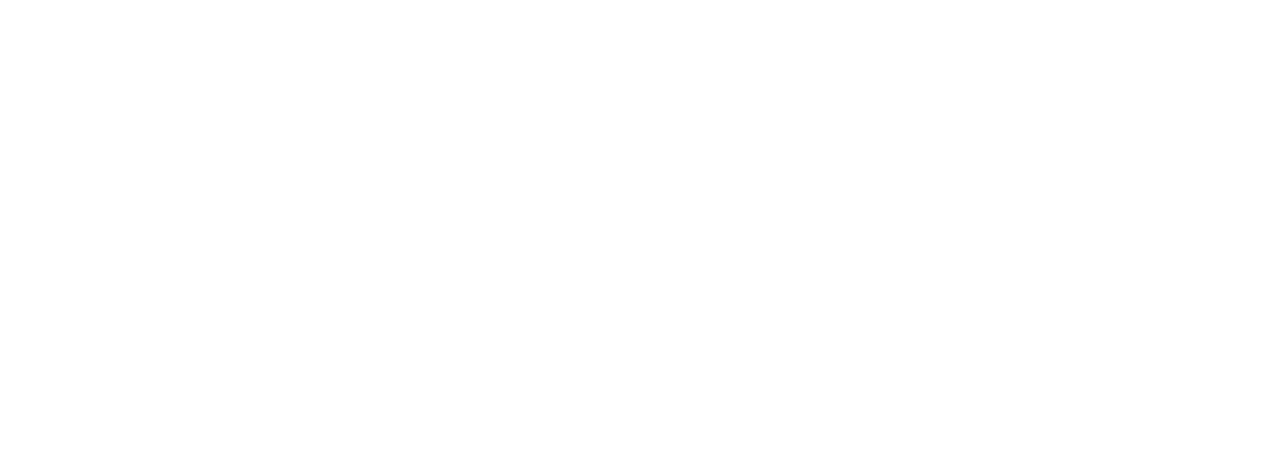
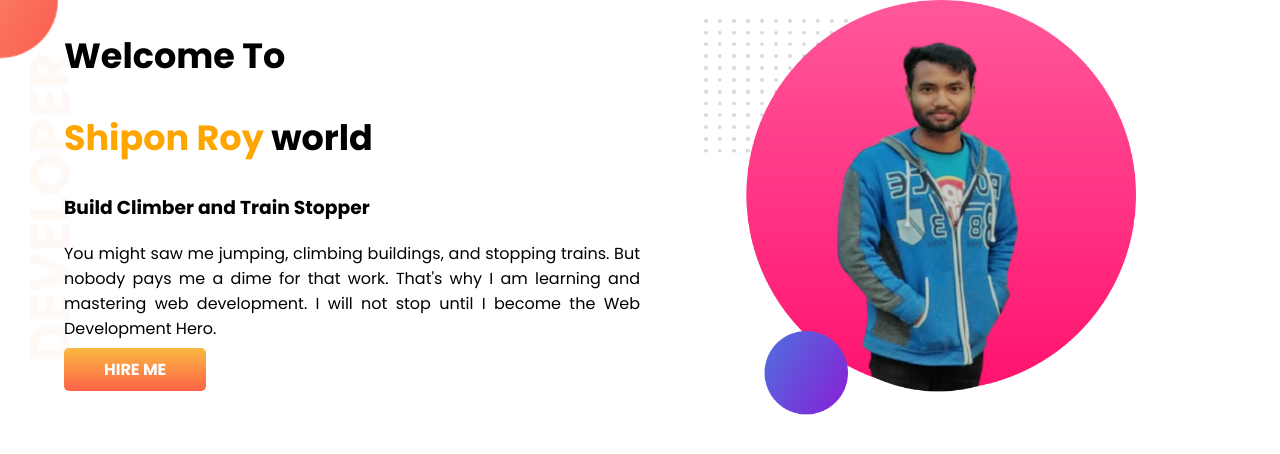
Before and after one commit to Shipon-Roy/my-portfolio, a plain HTML site: page index.html in a window 1280 px wide. Drawn offline with Linux system fonts and the light colour scheme.

Commit message:
git update

```diff
--- a/index.html
+++ b/index.html
@@ -5,9 +5,23 @@
     <meta http-equiv="X-UA-Compatible" content="IE=edge">
     <meta name="viewport" content="width=device-width, initial-scale=1.0">
     <title>My Portfolio Website</title>
+    <link rel="preconnect" href="https://fonts.googleapis.com">
+    <link rel="preconnect" href="https://fonts.gstatic.com" crossorigin>
+    <link href="https://fonts.googleapis.com/css2?family=Poppins:ital,wght@0,400;0,500;0,600;0,700;1,400;1,500;1,600;1,700&display=swap" rel="stylesheet">
     <link rel="stylesheet" href="style.css">
 </head>
 <body>
-
+    <section class="top-banner">
+        <div class="half-width">
+            <h1>Welcome To</h1>
+            <h1><span>Shipon Roy</span> world</h1>
+            <h3>Build Climber and Train Stopper</h3>
+            <p>You might saw me jumping, climbing buildings, and stopping trains. But nobody pays me a dime for that work. That's why I am learning and mastering web development. I will not stop until I become the Web Development Hero.</p>
+            <a class="button" target="blank" href="#">HIRE ME</a>
+        </div>
+        <div class="half-width">
+            <img src="img/sr.png" alt="">
+        </div>
+    </section>
 </body>
 </html>
--- a/style.css
+++ b/style.css
@@ -0,0 +1,34 @@
+body{
+    font-family: 'Poppins', sans-serif;
+    margin: 0;
+}
+h1{
+    font-size: 35px;
+}
+span{
+    color: orange;
+}
+section{
+    display: flex;
+
+}
+.half-width{
+    width: 50%;
+    padding-left: 5%;
+    text-align: justify;
+}
+.half-width img{
+    width: 75%;
+}
+.button{
+    text-decoration: none;
+    background-image: linear-gradient(rgb(248, 184, 65),tomato);
+    padding: 10px 40px;
+    font-weight: 700;
+    color: white;
+    border-radius: 5px;
+}
+.top-banner{
+    background-image: url(img/top-banner.png);
+    background-repeat: no-repeat;
+}
```
Also changed, not shown: img/my-bg.png (added), img/my-bg2.png (added), img/sr.png (added), img/ss.png (added), img/top-banner.png (added).
